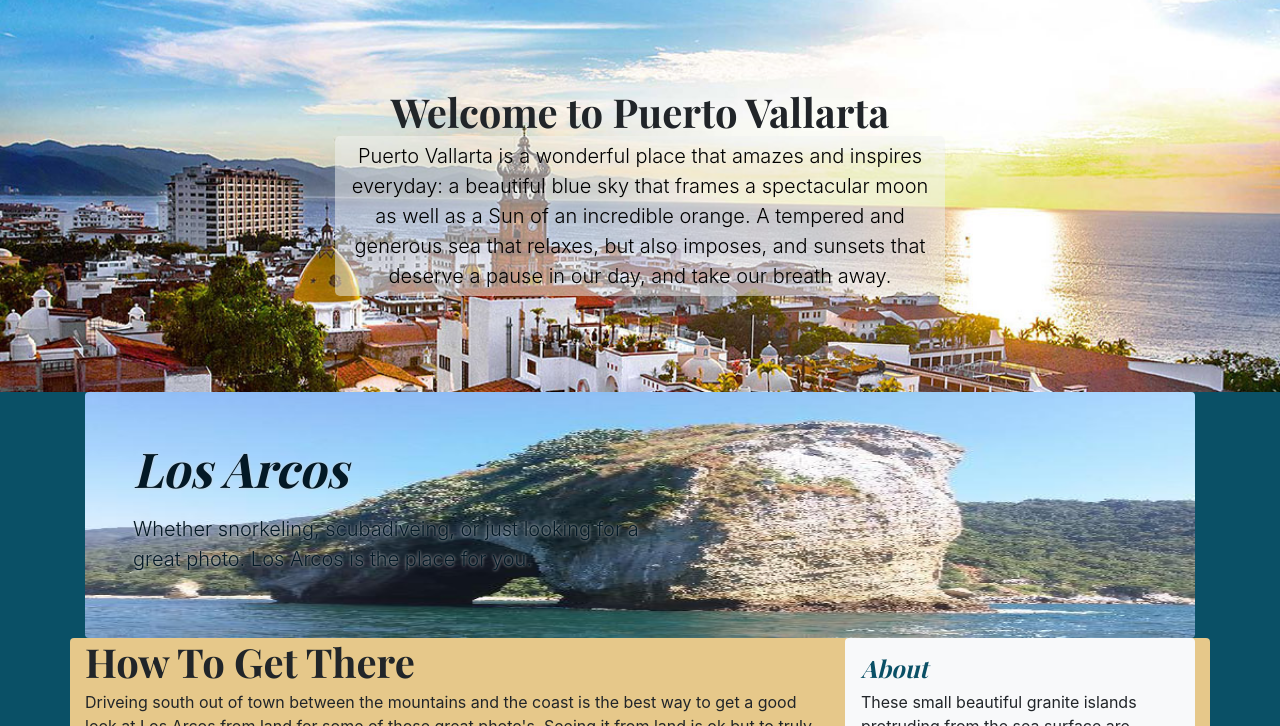
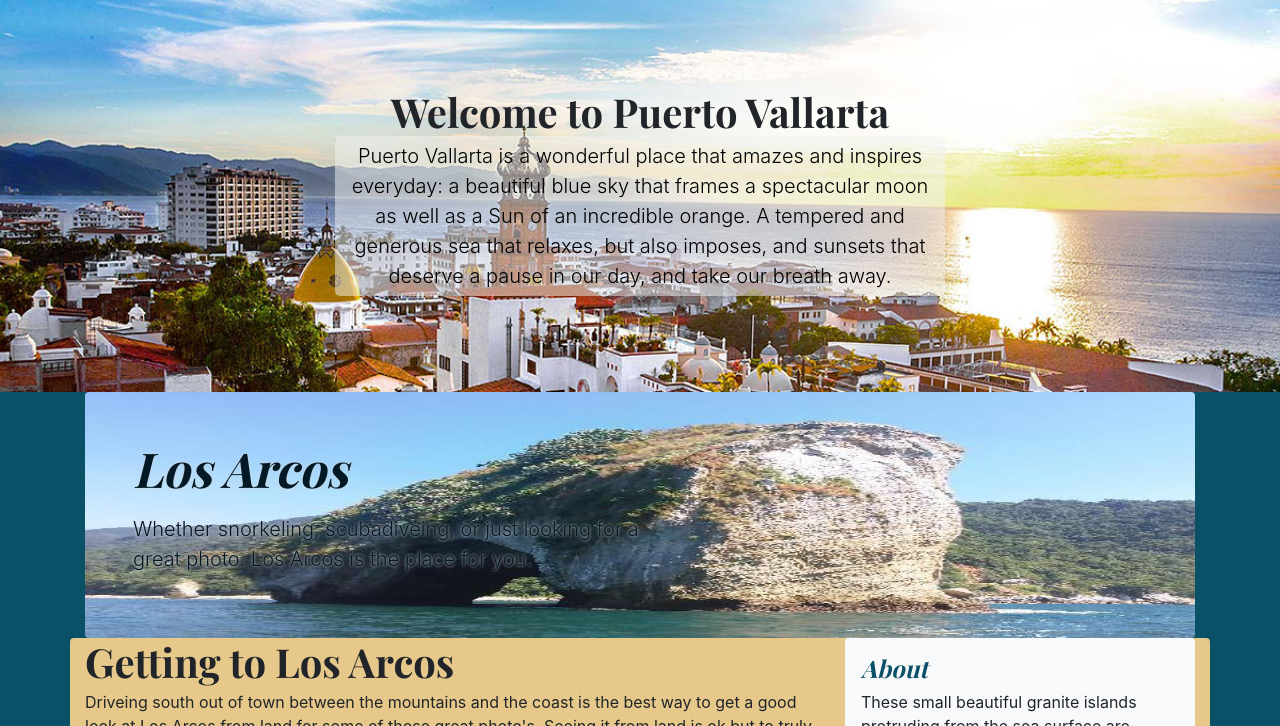
Before and after one commit to mrmalsh/group-project, a plain HTML site: page d2.html in a window 1280 px wide. Shown: the part 74-800 px from the top of the page. Drawn offline with nearby package versions, Linux system fonts and the light colour scheme.

Commit message:
pulled the css file I put on home page.

```diff
--- a/d2.html
+++ b/d2.html
@@ -70,7 +70,7 @@
       <div class="row">
         <div class="col-md-8 blog-main">
           <div class="blog-post">
-            <h2 class="blog-post-title">How To Get There</h2>
+            <h2 class="blog-post-title">Getting to Los Arcos</h2>
             <p>Driveing south out of town between the mountains and the coast is the best way to get a good look at Los Arcos from land for some of those great photo's. Seeing it from land is ok but to truly experience Los Arcos in all its glory you
               will need to charter a boat. Below are some options to get you up close and personal with Los Arcos.</p>
             <ul>
```
Also changed, not shown: index.html (+0 -1 lines).
